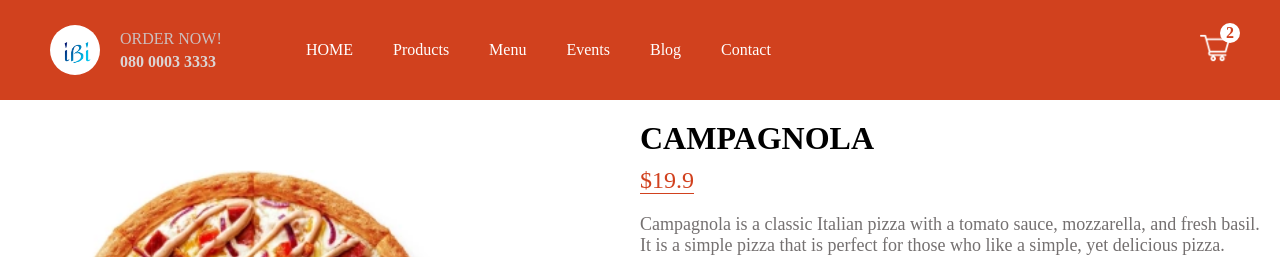
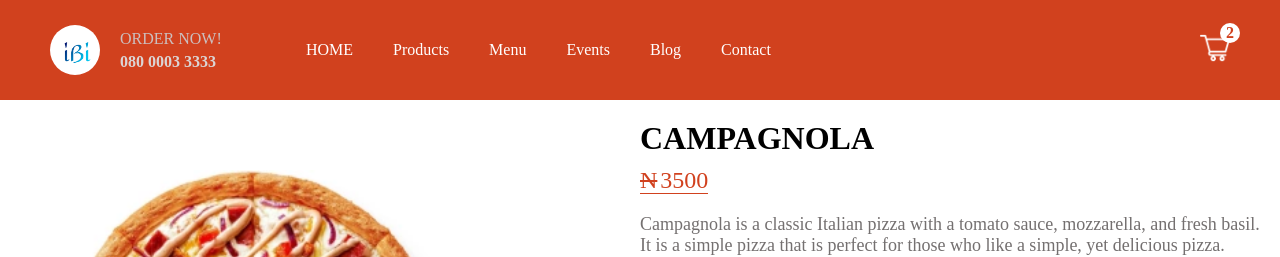
Before and after one commit to brightiortsor/event_booker, a Next.js app: page /product/1 in a window 1280 px wide. Shown: the top 257 px of the page. Built offline with nearby package versions, Linux system fonts and the light colour scheme.

Commit message:
added useEffect hook to handle price changes

```diff
--- a/pages/product/[id].jsx
+++ b/pages/product/[id].jsx
@@ -1,16 +1,35 @@
 import styles from "../../styles/Product.module.css";
 import Image from "next/image";
-import { useState } from "react";
+import { useState, useEffect } from "react";
 
 const Product = () => {
   const [size, setSize] = useState(0);
+  const [ingredients, setIngredients] = useState([]);
+
   const pizza = {
     id: 1,
     img: "/images/pizza.webp",
     name: "CAMPAGNOLA",
-    price: [19.9, 23.9, 27.9],
+    price: [3500, 5000, 7500],
     desc: "Campagnola is a classic Italian pizza with a tomato sauce, mozzarella, and fresh basil. It is a simple pizza that is perfect for those who like a simple, yet delicious pizza.",
   };
+
+  const handleIngredients = (event) => {
+    const ingredient = event.target.name;
+    if (event.target.checked) {
+      setIngredients([...ingredients, ingredient]);
+    } else {
+      setIngredients(ingredients.filter((i) => i !== ingredient));
+    }
+  };
+
+  useEffect(() => {
+    const extraIngredientsPrice = ingredients.length * 1000;
+    const newPrice = pizza.price[size] + extraIngredientsPrice;
+    setPizzaPrice(newPrice);
+  }, [ingredients, size]);
+
+  const [pizzaPrice, setPizzaPrice] = useState(pizza.price[size]);
 
   return (
     <div className={styles.container}>
@@ -27,7 +46,10 @@ const Product = () => {
       </div>
       <div className={styles.right}>
         <h1 className={styles.title}>{pizza.name}</h1>
-        <span className={styles.price}>${pizza.price[size]}</span>
+        <span className={styles.price}>
+          <span className={styles.naira}>N</span>
+          {pizzaPrice}
+        </span>
         <p className={styles.desc}>{pizza.desc}</p>
         <h3 className={styles.choose}>Choose the size</h3>
         <div className={styles.sizes}>
@@ -52,6 +74,7 @@ const Product = () => {
               id="double"
               name="double"
               className={styles.checkbox}
+              onChange={handleIngredients}
             />
             <label htmlFor="double">Double Ingredients</label>
           </div>
@@ -61,6 +84,7 @@ const Product = () => {
               type="checkbox"
               id="cheese"
               name="cheese"
+              onChange={handleIngredients}
             />
             <label htmlFor="cheese">Extra Cheese</label>
           </div>
@@ -70,6 +94,7 @@ const Product = () => {
               type="checkbox"
               id="spicy"
               name="spicy"
+              onChange={handleIngredients}
             />
             <label htmlFor="spicy">Spicy Sauce</label>
           </div>
@@ -79,6 +104,7 @@ const Product = () => {
               type="checkbox"
               id="garlic"
               name="garlic"
+              onChange={handleIngredients}
             />
             <label htmlFor="garlic">Garlic Sauce</label>
           </div>
--- a/styles/Product.module.css
+++ b/styles/Product.module.css
@@ -33,6 +33,10 @@
 
 }
 
+.naira {
+  text-decoration: line-through;
+  padding-right: 3px;
+}
 .desc {
     margin: 20px 0;
     font-size: 18px;
```
